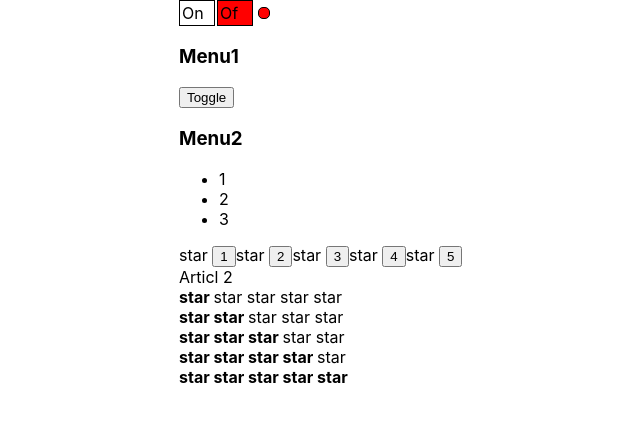
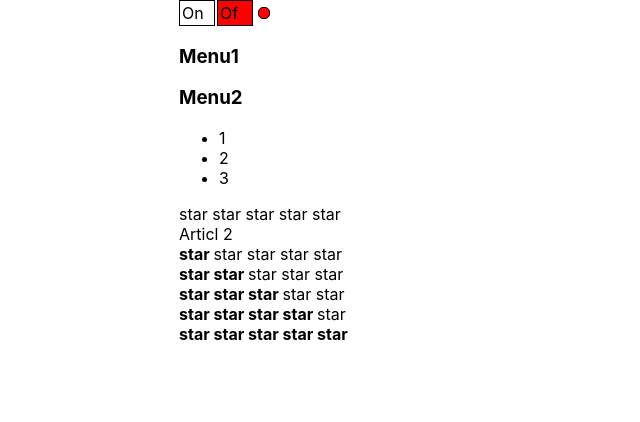
Before and after one commit to Roman-2013/react-kabzda, a React (Create React App) app: page / in a window 1280 px wide. Shown: the top 422 px of the page, without its empty margins (161-801 px from the left). Built offline with nearby package versions, Linux system fonts and the light colour scheme.

Commit message:
lesson 7

```diff
--- a/src/Components/UncontroletAccordion/UncontoletAccordionType.tsx
+++ b/src/Components/UncontroletAccordion/UncontoletAccordionType.tsx
@@ -29,25 +29,23 @@ export function UncontoletAccordionType(props: AccordionType) {
 
     let [collaps, setcollaps] = useState(true)
 
-    const AccordionTitleRender=(name:boolean)=>{
+    const AccordionTitleRender = (name: boolean) => {
         setcollaps(!collaps)
     }
     return <div>
         <AccordionTitle titleValue={props.title} AccordionTitleRender={AccordionTitleRender}/>
-        <button onClick={() => setcollaps(!collaps)}>Toggle</button>
         {!collaps && <AccordionBody/>}
     </div>
 }
 
+
 type AccordionTitleType = {
     titleValue: string
-    AccordionTitleRender:(name:boolean)=>void
+    AccordionTitleRender: (name: boolean) => void
 }
 
-
-
 function AccordionTitle(props: AccordionTitleType) {
-    return <h3 onClick={()=>{ props.AccordionTitleRender(false)}}> {props.titleValue}</h3>
+    return <h3 onClick={() => props.AccordionTitleRender(false)}> {props.titleValue}</h3>
 
 }
 
--- a/src/Components/UncontroletRaiting/UncontroletRating.tsx
+++ b/src/Components/UncontroletRaiting/UncontroletRating.tsx
@@ -6,74 +6,53 @@ import React, {useState} from 'react';
 
 export function UncontroletRating() {
 
-    let [value,setValue]=useState(0)
+
+    let [value, setValue] = useState(0)
+
+    const StarrenderBold = (bold: number) => {
+        console.log(value)
+        setValue(bold)
+    }
+
     return (
         <div>
-            <Star selected={value>=1}/><button onClick={()=>setValue(1)}>1</button>
-            <Star selected={value>=2}/><button onClick={()=>setValue(2)}>2</button>
-            <Star selected={value>=3}/><button onClick={()=>setValue(3)}>3</button>
-            <Star selected={value>=4}/><button onClick={()=>setValue(4)}>4</button>
-            <Star selected={value>=5}/><button onClick={()=>setValue(5)}>5</button>
+            <Star number={1} selected={value >= 1} StarrenderBold={StarrenderBold}/>
+            <Star number={2} selected={value >= 2} StarrenderBold={StarrenderBold}/>
+            <Star number={3} selected={value >= 3} StarrenderBold={StarrenderBold}/>
+            <Star number={4} selected={value >= 4} StarrenderBold={StarrenderBold}/>
+            <Star number={5} selected={value >= 5} StarrenderBold={StarrenderBold}/>
+
+
+            {/*<Star selected={value} StarrenderBold={StarrenderBold}/>*/}
+            {/*<Star selected={value} StarrenderBold={StarrenderBold}/>*/}
+            {/*<Star selected={value} StarrenderBold={StarrenderBold}/>*/}
+            {/*<Star selected={value} StarrenderBold={StarrenderBold}/>*/}
+            {/*<Star selected={value} StarrenderBold={StarrenderBold}/>*/}
         </div>
     )
 }
 
 
-//       if (props.value === 1) {
-//         return <div>
-//             <Star selected={true}/>
-//             <Star selected={false}/>
-//             <Star selected={false}/>
-//             <Star selected={false}/>
-//             <Star selected={false}/>
-//         </div>
-//     } else if (props.value === 2) {
-//         return <div>
-//             <Star selected={true}/>
-//             <Star selected={true}/>
-//             <Star selected={false}/>
-//             <Star selected={false}/>
-//             <Star selected={false}/>
-//         </div>
-//     } else if (props.value === 3) {
-//         return <div>
-//             <Star selected={true}/>
-//             <Star selected={true}/>
-//             <Star selected={true}/>
-//             <Star selected={false}/>
-//             <Star selected={false}/>
-//         </div>
-//     } else if (props.value === 4) {
-//         return <div>
-//             <Star selected={true}/>
-//             <Star selected={true}/>
-//             <Star selected={true}/>
-//             <Star selected={true}/>
-//             <Star selected={false}/>
-//         </div>
-//     } else if (props.value === 5) {
-//         return <div>
-//             <Star selected={true}/>
-//             <Star selected={true}/>
-//             <Star selected={true}/>
-//             <Star selected={true}/>
-//             <Star selected={true}/>
-//         </div>
-//     }
-//
-//         return <div>
-//             <Star selected={false}/>
-//             <Star selected={false}/>
-//             <Star selected={false}/>
-//             <Star selected={false}/>
-//             <Star selected={false}/>
-//         </div>
-// }
 
-type StarProps={
-    selected:boolean
+
+type StarProps = {
+    number: number
+    selected: boolean
+    StarrenderBold: (bold: number) => void
 }
 
 function Star(props: StarProps) {
-    return props.selected === true ? <span><b>star </b></span> : <span>star </span>
+    return props.selected === true
+        ? <span onClick={() => {
+            props.StarrenderBold(props.number)
+        }}><b>star </b></span>
+        : <span onClick={() => {
+            props.StarrenderBold(props.number)
+        }}>star </span>
 }
+
+
+// props.selected === true
+//     ? <span ><b>star </b></span>
+//     : <span onClick={()=>props.StarrenderBold(false)}>star </span>
+// }
```
